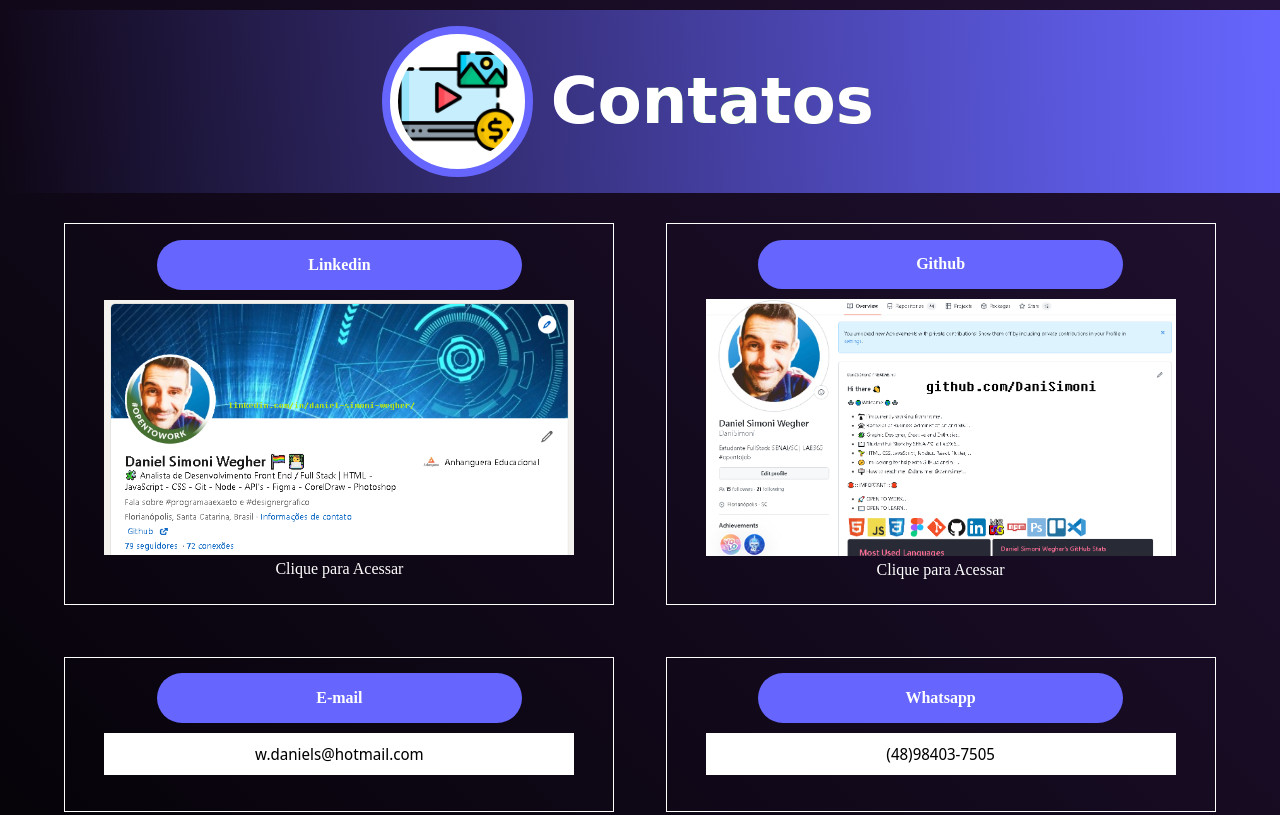
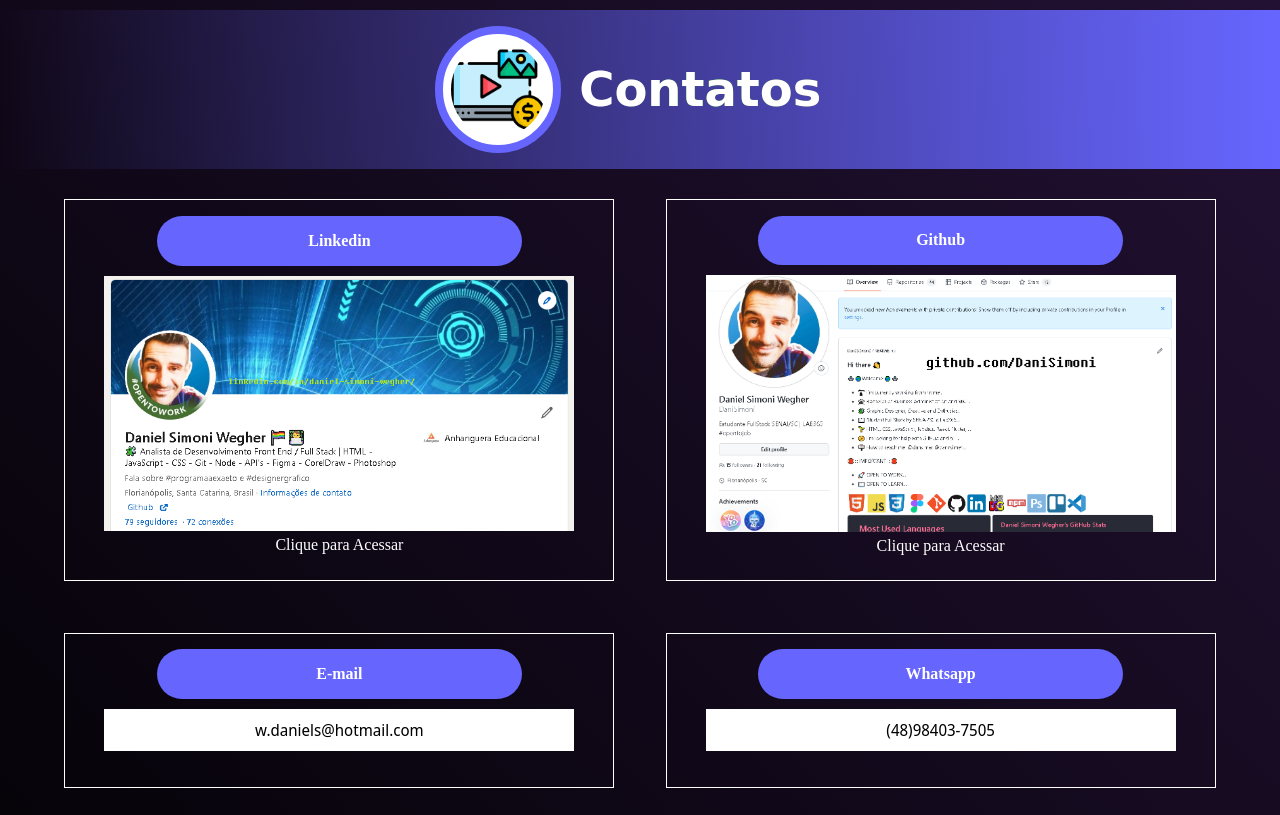
Before and after one commit to DaniSimoni/homepage, a website: page contato.html in a window 1280 px wide. Shown: the top 815 px of the page. Drawn offline with Linux system fonts and the light colour scheme; a web font is replaced by a local one.

Commit message:
alterando estilos

```diff
--- a/inicio.css
+++ b/inicio.css
@@ -184,7 +184,7 @@
   gap: 2vh;
   justify-content: center;
   align-items: center;
-  width: 18.816166883963493vh;
+  width: 15.816166883963493vh;
   height: auto;
   border: 1vh solid #6666ff;
   border-radius: 50%;
@@ -201,7 +201,7 @@
   gap: 2px;
   justify-content: center;
   align-items: center;
-  font-size: 400%;
+  font-size: 300%;
   margin: 0 5% 0 0;
   font-family: 'Big Shoulders Inline Text', cursive;
 
```
